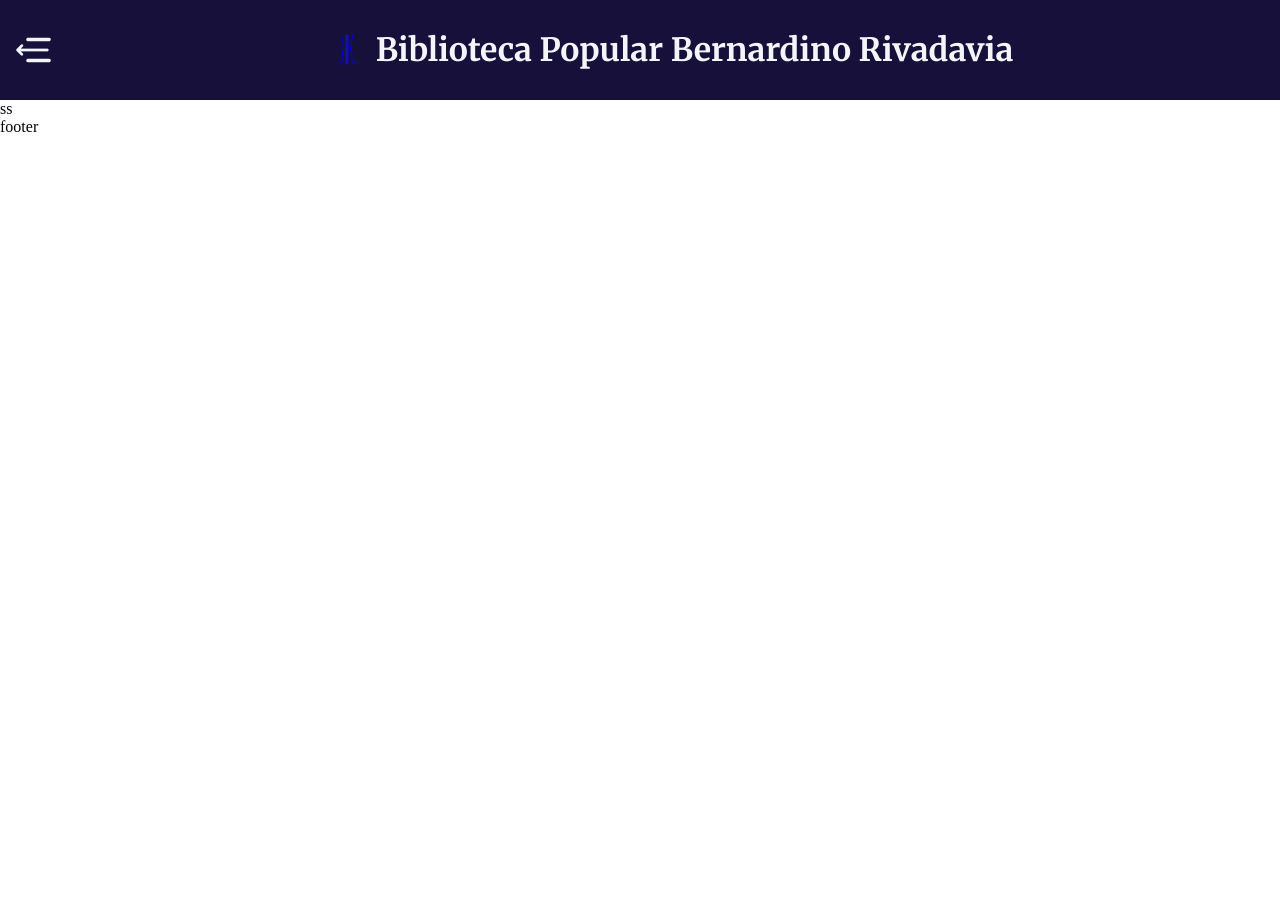
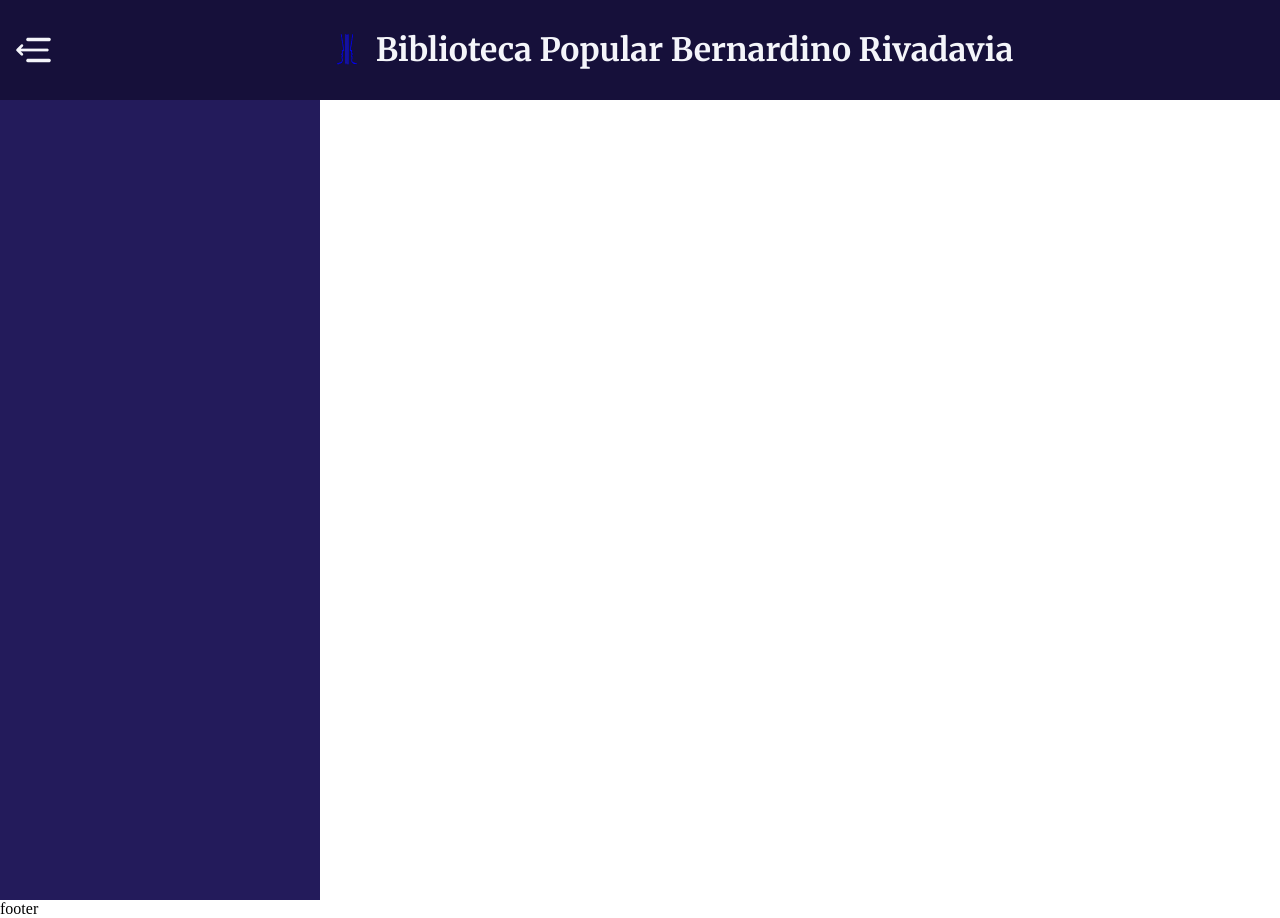
Before and after one commit to RolandoKirina/PPSLibraryBernardinoRivadavia, a React (Vite) app: page /loans in a window 1280 px wide. Before the commit the page ends 800 px from the top, so only its background shows below. Built offline with nearby package versions, Linux system fonts and the light colour scheme.

Commit message:
starting filter table

```diff
--- a/src/components/loan/filters/LoanFilters.Jsx
+++ b/src/components/loan/filters/LoanFilters.Jsx
@@ -3,7 +3,9 @@ import './LoanFilters.css';
 export default function LoanFilters() {
     return (
         <>
-            <p>ss</p>
+            <aside className='filters-aside'>
+
+            </aside>
         </>
     );
 }
--- a/src/components/loan/filters/LoanFilters.css
+++ b/src/components/loan/filters/LoanFilters.css
@@ -0,0 +1,5 @@
+.filters-aside {
+    width: 20em;
+    height: 50em;
+    background-color: var(--primary-dark-1);
+}
--- a/src/pages/LoanSection/LoanSection.jsx
+++ b/src/pages/LoanSection/LoanSection.jsx
@@ -1,4 +1,5 @@
 import LoanFilters from "../../components/loan/filters/LoanFilters.Jsx";
+
 
 export default function LoanSection() {
     return (
```
